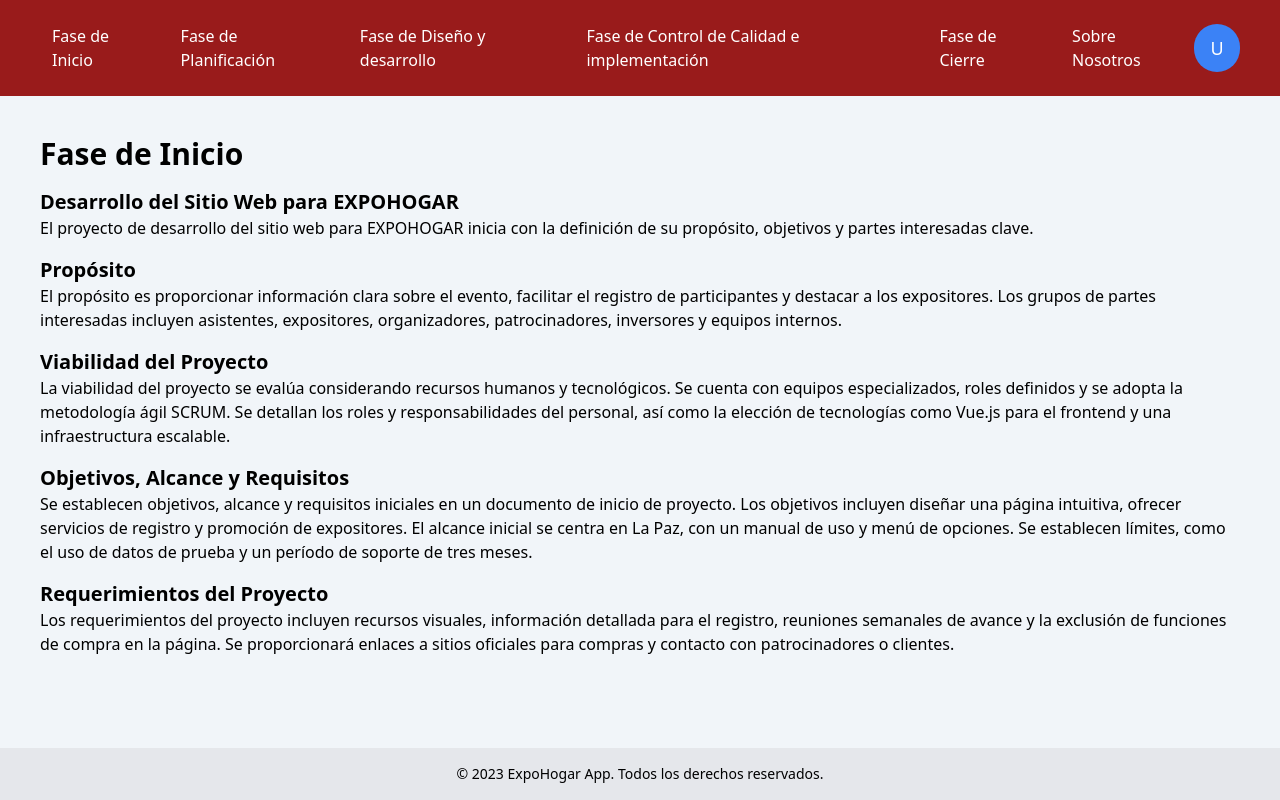
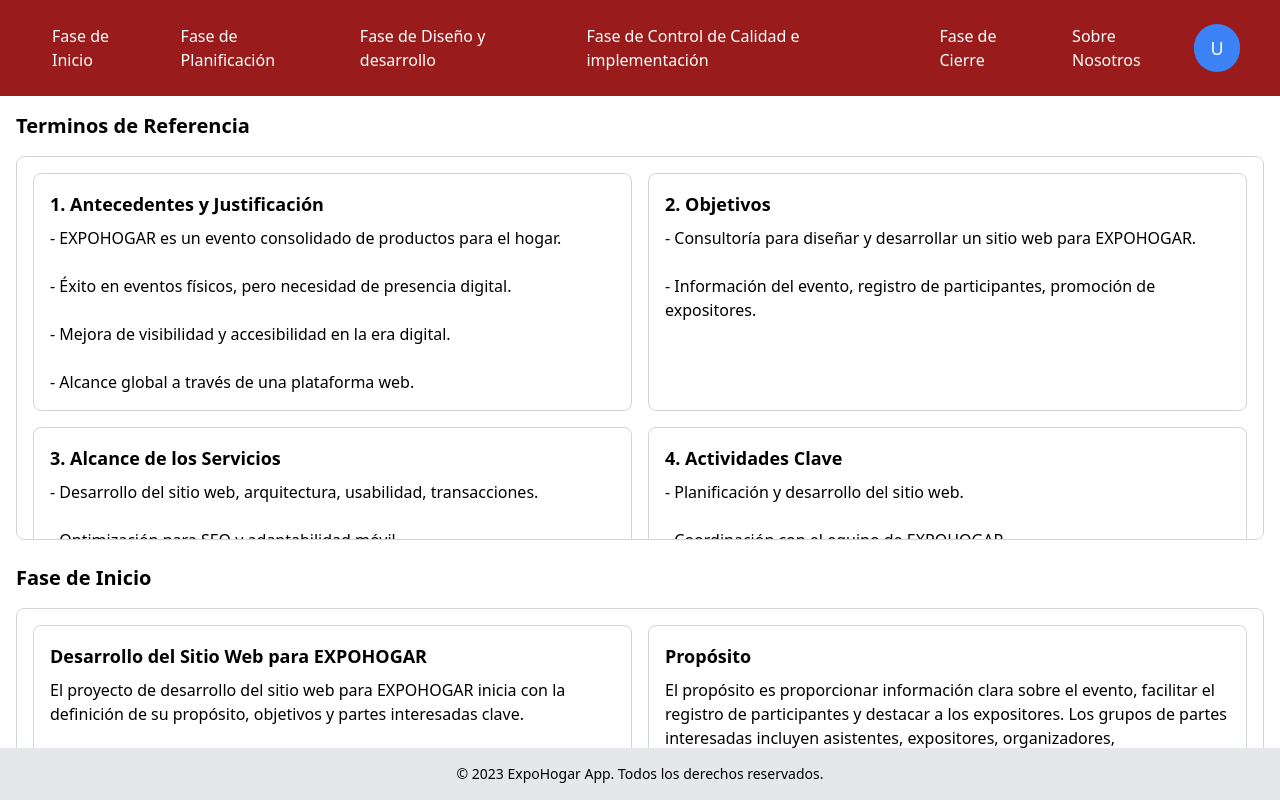
Before and after one commit to JZane21/expohogar-app, a Vue app: page /fase-inicio in a window 1280 px wide. Built offline with nearby package versions, Linux system fonts and the light colour scheme.

Commit message:
TDR y Fase de Inicio

```diff
--- a/src/pages/FaseInicio.vue
+++ b/src/pages/FaseInicio.vue
@@ -1,47 +1,119 @@
 <template>
-  <div class="bg-slate-100 w-full min-h-screen p-10">
-    <h1 class="text-3xl font-bold">Fase de Inicio</h1>
+  <div class="overflow-y-auto h-screen p-4">
+      <!-- Sección de Terminos de Referencia -->
+      <h2 class="text-xl font-semibold mb-4">Terminos de Referencia</h2>
+      <div class="overflow-y-auto max-h-96 p-4 border border-gray-300 rounded-lg mb-6">
+          <div class="grid grid-cols-1 md:grid-cols-2 gap-4">
+          <!-- Antecedentes y Justificación -->
+          <div class="border border-gray-300 p-4 rounded-lg">
+              <h2 class="text-lg font-semibold mb-2">1. Antecedentes y Justificación</h2>
+              <p>- EXPOHOGAR es un evento consolidado de productos para el hogar.</p>
+              <p><br>- Éxito en eventos físicos, pero necesidad de presencia digital.</p>
+              <p><br>- Mejora de visibilidad y accesibilidad en la era digital.</p>
+              <p><br>- Alcance global a través de una plataforma web.</p>
+          </div>
 
-    <h1 class="text-xl font-bold mt-4">{{ projectName }}</h1>
-    <p>{{ projectDescription }}</p>
+          <!-- Objetivos -->
+          <div class="border border-gray-300 p-4 rounded-lg">
+              <h2 class="text-lg font-semibold mb-2">2. Objetivos</h2>
+              <p>- Consultoría para diseñar y desarrollar un sitio web para EXPOHOGAR.</p>
+              <p><br>- Información del evento, registro de participantes, promoción de expositores.</p>
+          </div>
 
-    <section>
-      <h2 class="text-xl font-bold mt-4">Propósito</h2>
-      <p>{{ purpose }}</p>
-    </section>
+          <!-- Alcance de los Servicios -->
+          <div class="border border-gray-300 p-4 rounded-lg">
+              <h2 class="text-lg font-semibold mb-2">3. Alcance de los Servicios</h2>
+              <p>- Desarrollo del sitio web, arquitectura, usabilidad, transacciones.</p>
+              <p><br>- Optimización para SEO y adaptabilidad móvil.</p>
+              <p><br>- Mantenimiento, soporte, hosting y seguridad.</p>
+              <p><br>- Implementación de capacidades transaccionales y bases de datos.</p>
+          </div>
 
-    <section>
-      <h2 class="text-xl font-bold mt-4">Viabilidad del Proyecto</h2>
-      <p>{{ projectViability }}</p>
-    </section>
+          <!-- Actividades Clave -->
+          <div class="border border-gray-300 p-4 rounded-lg">
+              <h2 class="text-lg font-semibold mb-2">4. Actividades Clave</h2>
+              <p>- Planificación y desarrollo del sitio web.</p>
+              <p><br>- Coordinación con el equipo de EXPOHOGAR.</p>
+              <p><br>- Implementación, prueba y capacitación.</p>
+              <p><br>- Puntos de revisión clave.</p>
+          </div>
 
-    <section>
-      <h2 class="text-xl font-bold mt-4">Objetivos, Alcance y Requisitos</h2>
-      <p>{{ projectObjectives }}</p>
-    </section>
+          <!-- Resultados y Productos Esperados -->
+          <div class="border border-gray-300 p-4 rounded-lg">
+              <h2 class="text-lg font-semibold mb-2">5. Resultados y Productos Esperados</h2>
+              <p>- Sitio web funcional, fácil de usar y cumplimiento de requisitos.</p>
+              <p><br>- Documentación técnica y manuales de usuario.</p>
+              <p><br>- Informes de rendimiento y uso del sitio.</p>
+          </div>
 
-    <section>
-      <h2 class="text-xl font-bold mt-4">Requerimientos del Proyecto</h2>
-      <p>{{ projectRequirements }}</p>
-    </section>
+          <!-- Otros Requisitos -->
+          <div class="border border-gray-300 p-4 rounded-lg">
+              <h2 class="text-lg font-semibold mb-2">6. Otros Requisitos</h2>
+              <p>- Colaboración constante y reuniones periódicas.</p>
+              <p><br>- Alineación con la identidad de EXPOHOGAR.</p>
+              <p><br>- Adaptabilidad y escalabilidad del sitio.</p>
+              <p><br>- Cumplimiento de normativas y accesibilidad.</p>
+              <p><br>- Formación y transferencia de conocimientos.</p>
+              <p><br>- Soporte post-lanzamiento y revisión periódica.</p>
+          </div>
+
+          <!-- Supervisión e Informes -->
+          <div class="border border-gray-300 p-4 rounded-lg">
+              <h2 class="text-lg font-semibold mb-2">7. Supervisión e Informes</h2>
+              <p>- Informes a Marcelo Ticona y coordinador de EXPOHOGAR.</p>
+          </div>
+
+          <!-- Calendario de Pagos -->
+          <div class="border border-gray-300 p-4 rounded-lg">
+              <h2 class="text-lg font-semibold mb-2">8. Calendario de Pagos</h2>
+              <p>- Condiciones basadas en hitos o entregables del proyecto.</p>
+              <p><br>- No se esperan pagos por adelantado, propuesta de costos competitiva.</p>
+          </div>
+      </div>
   </div>
+
+      <!-- Fase de Inicio -->
+      <h2 class="text-xl font-semibold mb-4">Fase de Inicio</h2>
+      <div class="overflow-y-auto max-h-96 p-4 border border-gray-300 rounded-lg mb-6">
+          <div class="grid grid-cols-1 md:grid-cols-2 gap-4">
+
+              <!-- Desarrollo del Sitio Web para EXPOHOGAR -->
+              <div class="border border-gray-300 p-4 rounded-lg">
+                  <h3 class="text-lg font-semibold mb-2">Desarrollo del Sitio Web para EXPOHOGAR</h3>
+                  <p>El proyecto de desarrollo del sitio web para EXPOHOGAR inicia con la definición de su propósito, objetivos y partes interesadas clave.</p>
+              </div>
+
+              <!-- Propósito -->
+              <div class="border border-gray-300 p-4 rounded-lg">
+                  <h3 class="text-lg font-semibold mb-2">Propósito</h3>
+                  <p>El propósito es proporcionar información clara sobre el evento, facilitar el registro de participantes y destacar a los expositores. Los grupos de partes interesadas incluyen asistentes, expositores, organizadores, patrocinadores, inversores y equipos internos.</p>
+              </div>
+
+              <!-- Viabilidad del Proyecto -->
+              <div class="border border-gray-300 p-4 rounded-lg">
+                  <h3 class="text-lg font-semibold mb-2">Viabilidad del Proyecto</h3>
+                  <p>La viabilidad del proyecto se evalúa considerando recursos humanos y tecnológicos. Se cuenta con equipos especializados, roles definidos y se adopta la metodología ágil SCRUM. Se detallan los roles y responsabilidades del personal, así como la elección de tecnologías como Vue.js para el frontend y una infraestructura escalable.</p>
+              </div>
+
+              <!-- Objetivos, Alcance y Requisitos -->
+              <div class="border border-gray-300 p-4 rounded-lg">
+                  <h3 class="text-lg font-semibold mb-2">Objetivos, Alcance y Requisitos</h3>
+                  <p>Se establecen objetivos, alcance y requisitos iniciales en un documento de inicio de proyecto. Los objetivos incluyen diseñar una página intuitiva, ofrecer servicios de registro y promoción de expositores. El alcance inicial se centra en La Paz, con un manual de uso y menú de opciones. Se establecen límites, como el uso de datos de prueba y un período de soporte de tres meses.</p>
+              </div>
+
+              <!-- Requerimientos del Proyecto -->
+              <div class="border border-gray-300 p-4 rounded-lg">
+                  <h3 class="text-lg font-semibold mb-2">Requerimientos del Proyecto</h3>
+                  <p>Los requerimientos del proyecto incluyen recursos visuales, información detallada para el registro, reuniones semanales de avance y la exclusión de funciones de compra en la página. </p>
+              </div>
+          </div>
+      </div>
+  </div>
+
 </template>
 
-<script>
-export default {
-  data() {
-    return {
-      projectName: "Desarrollo del Sitio Web para EXPOHOGAR",
-      projectDescription: "El proyecto de desarrollo del sitio web para EXPOHOGAR inicia con la definición de su propósito, objetivos y partes interesadas clave.",
-      purpose: "El propósito es proporcionar información clara sobre el evento, facilitar el registro de participantes y destacar a los expositores. Los grupos de partes interesadas incluyen asistentes, expositores, organizadores, patrocinadores, inversores y equipos internos.",
-      projectViability: "La viabilidad del proyecto se evalúa considerando recursos humanos y tecnológicos. Se cuenta con equipos especializados, roles definidos y se adopta la metodología ágil SCRUM. Se detallan los roles y responsabilidades del personal, así como la elección de tecnologías como Vue.js para el frontend y una infraestructura escalable.",
-      projectObjectives: "Se establecen objetivos, alcance y requisitos iniciales en un documento de inicio de proyecto. Los objetivos incluyen diseñar una página intuitiva, ofrecer servicios de registro y promoción de expositores. El alcance inicial se centra en La Paz, con un manual de uso y menú de opciones. Se establecen límites, como el uso de datos de prueba y un período de soporte de tres meses.",
-      projectRequirements: "Los requerimientos del proyecto incluyen recursos visuales, información detallada para el registro, reuniones semanales de avance y la exclusión de funciones de compra en la página. Se proporcionará enlaces a sitios oficiales para compras y contacto con patrocinadores o clientes.",
-    };
-  },
-};
+<script setup lang="ts">
 </script>
 
-<style scoped>
-/* Estilos específicos del componente, si es necesario */
+<style>
 </style>
```
